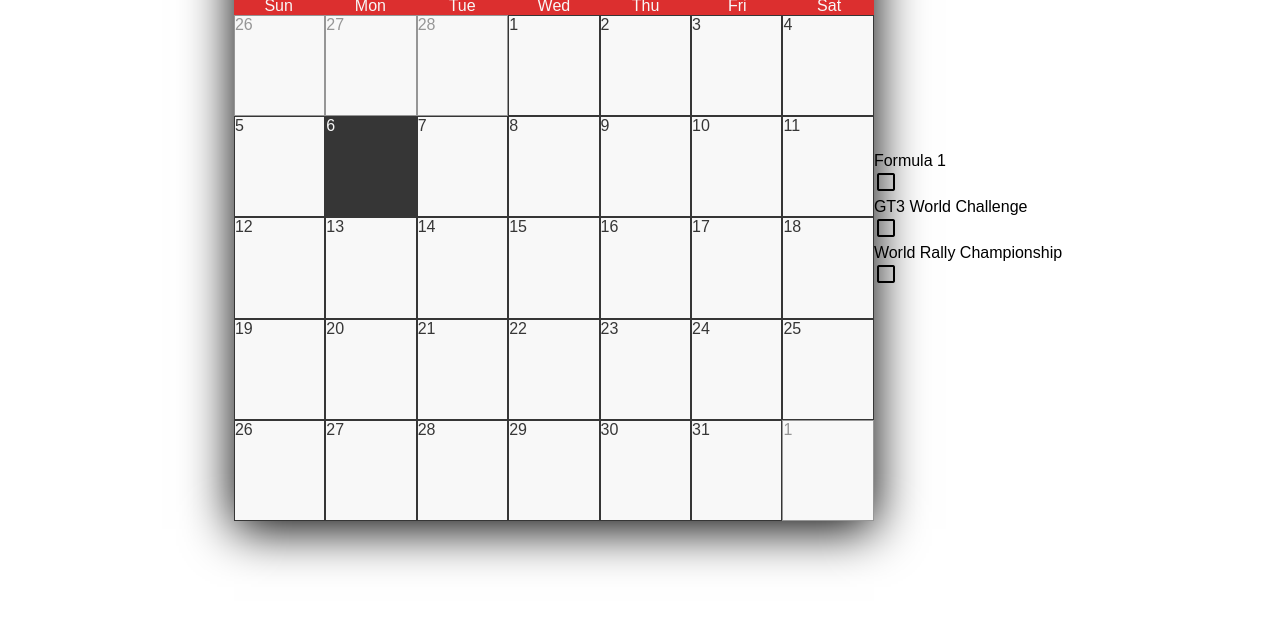
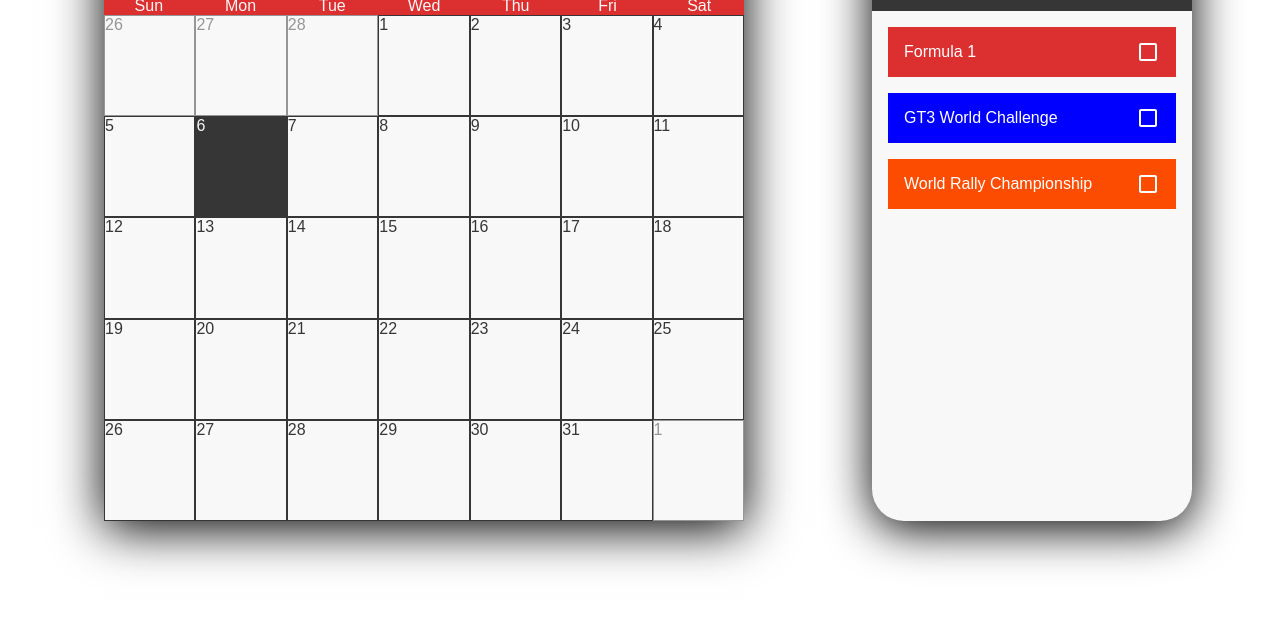
Before and after one commit to katza18/race-calendar-scraper, a plain HTML site: page app/index.html in a window 1280 px wide. Shown: the part 187-816 px from the top of the page. Drawn offline with Linux system fonts and the light colour scheme.

Commit message:
added styling to toggle buttons

```diff
--- a/app/index.html
+++ b/app/index.html
@@ -35,17 +35,22 @@
     </div>
 
     <div class="toggler">
+        <div class="header">
+            <h1>Series</h1>
+        </div>
+        <div class="toggler-body">
             <div class="f1">
-            <div>Formula 1</div>
+                <p>Formula 1</p>
                 <i class="material-icons next">check_box_outline_blank</i>
             </div>
             <div class="gt3">
-            <div>GT3 World Challenge</div>
+                <p>GT3 World Challenge</p>
                 <i class="material-icons next">check_box_outline_blank</i>
             </div>
             <div class="wrc">
-            <div>World Rally Championship</div>
+                <p>World Rally Championship</p>
                 <i class="material-icons next">check_box_outline_blank</i>
+            </div>
         </div>
     </div>
 
--- a/app/styles.css
+++ b/app/styles.css
@@ -2,6 +2,7 @@
     --gray: #363636;
     --red: #dc2f2f;
     --white: #f8f8f8;
+    --orange: #fc4c02;
 }
 
 html {
@@ -26,6 +27,20 @@
     flex-direction: column;
 }
 
+.toggler {
+    width: 25vw;
+    height: 75vh;
+
+    margin-left: 10%;
+    background-color: var(--white);
+    box-shadow: 0 0.5rem 3rem rgba(0,0,0,4);
+
+    border-radius: 2em;
+
+    display: flex;
+    flex-direction: column;
+}
+
 .header {
     width: 100%;
     height: 15%;
@@ -35,6 +50,41 @@
     display: flex;
     justify-content: space-between;
     align-items: center;
+}
+
+.days {
+    background-color: #dc2f2f;
+    color: #f8f8f8;
+
+    display: flex;
+    justify-content: space-between;
+    align-items: center;
+}
+
+.grid {
+    height: 100%;
+    display: grid;
+    grid-template-columns: repeat(7, 1fr);
+    align-content: space-between;
+    overflow: scroll;
+}
+
+.toggler-body {
+    padding: 1em;
+}
+
+.toggler .header {
+    justify-content: center;
+}
+
+.toggler-body > div {
+    display: flex;
+    flex-direction: row;
+    justify-content: space-between;
+    align-items: center;
+
+    padding: 0 1em;
+    margin-bottom: 1em;
 }
 
 .month {
@@ -51,29 +101,12 @@
     margin: 0;
 }
 
-.days {
-    background-color: #dc2f2f;
-    color: #f8f8f8;
-
-    display: flex;
-    justify-content: space-between;
-    align-items: center;
-}
-
 .days div {
     width: 14%;
 
     display: flex;
     align-items: center;
     justify-content: center;
-}
-
-.grid {
-    height: 100%;
-    display: grid;
-    grid-template-columns: repeat(7, 1fr);
-    align-content: space-between;
-    overflow: scroll;
 }
 
 .sixrows {
@@ -114,6 +147,28 @@
     background-color: var(--red);
 }
 .race:nth-of-type(odd) {
-    background-color: orange;
+    background-color: var(--orange);
     color: var(--white);
 }
+
+.f1 {
+    background-color: var(--red);
+    color: white;
+}
+.gt3 {
+    background-color: blue;
+    color: white;
+}
+.wrc {
+    background-color: var(--orange);
+    color: white;
+}
+
+
+i:hover {
+    cursor: pointer;
+}
+
+i {
+    height: 1em;
+}
```
Lines whose indentation alone changed are shown as unchanged.
